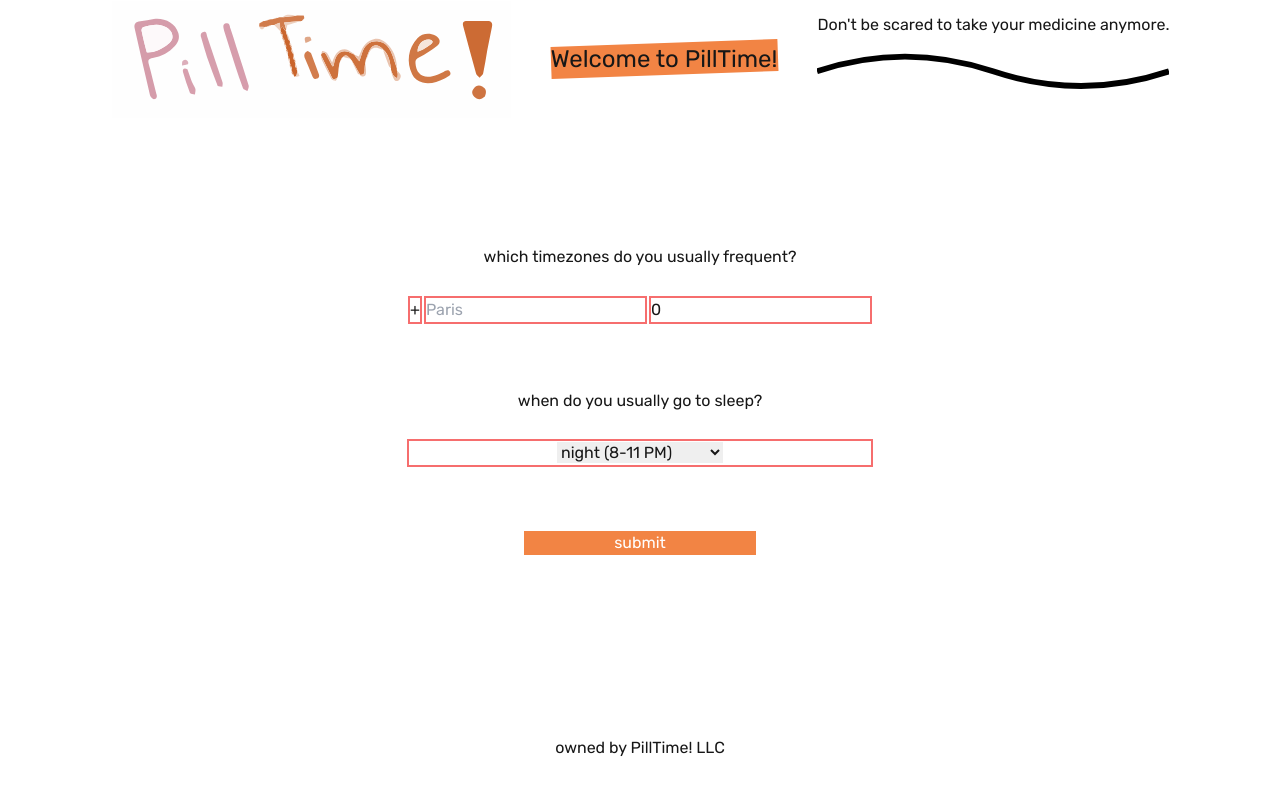
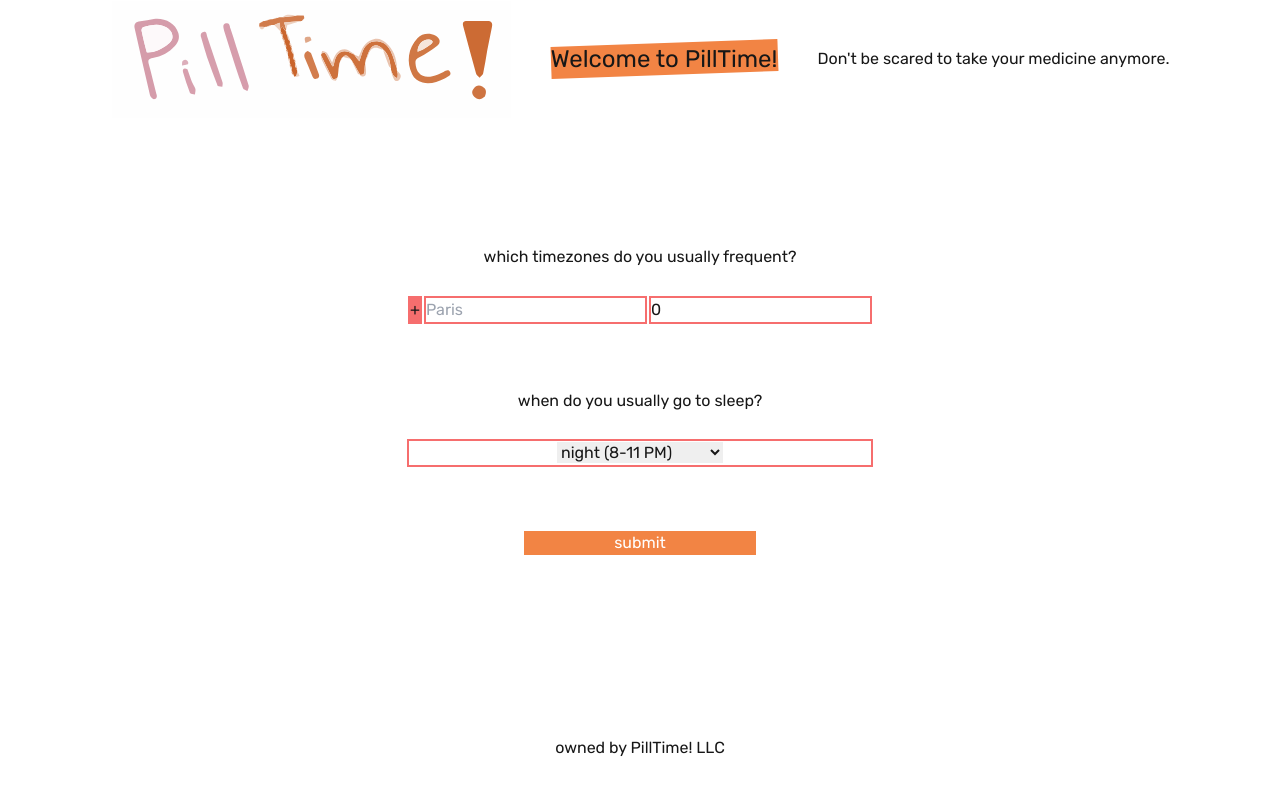
Before and after one commit to laurasfelix/pilltime, a Next.js app: page / in a window 1280 px wide. Shown: the top 794 px of the page. Built offline with nearby package versions, Linux system fonts and the light colour scheme.

Commit message:
making it prettier

```diff
--- a/components/questionnaire.tsx
+++ b/components/questionnaire.tsx
@@ -75,7 +75,7 @@ const Questionnaire = ({
 
 
                                 <tr>
-                                    <td> <button className='td-item' onClick={addTimezone}> + </button> </td>
+                                    <td> <button className='td-item add-timezone'  onClick={addTimezone}> + </button> </td>
                                     <td> <input className='td-item td-body' type="text" placeholder="Paris"  onChange={updateCity}  value={currTimezone.name} /> </td>
                                     <td> <input className='td-item td-body' type="number" placeholder="20%" onChange={updateNumber} value={currTimezone.percentage}  step="20" /> </td>
                                 </tr>
--- a/pages/index.tsx
+++ b/pages/index.tsx
@@ -39,24 +39,6 @@ export default function Home() {
       <div className="under-welcome">
         Don&apos;t be scared to take your medicine anymore.
 
-          <div>
-
-            <svg
-                className="line"
-                  xmlns="http://www.w3.org/2000/svg"
-                  viewBox="0 0 120 20"
-                  preserveAspectRatio="none"
-                >
-                  <path
-                    d="M0 10 Q30 0 60 10 T120 10"
-                    fill="none"
-                    stroke="black"
-                    strokeWidth="2"
-                  />
-            </svg>
-
-          </div>
-
       </div>
       </div>
 
--- a/styles/globals.css
+++ b/styles/globals.css
@@ -122,6 +122,25 @@ body,html {
   left: 25%;
 }
 
+.submit:hover{
+  transform: scale(1.2);
+}
+
 .sleep-options{
   border: 2px solid #f66e6e;
 }
+
+.timezone-question:hover, .sleep-question:hover{
+  background-color: #f28444;
+  color:white;
+
+}
+
+.add-timezone{
+  background-color: #f66e6e;
+}
+
+.add-timezone:hover{
+  background-color: #f28444;
+  color: white;
+}
```
